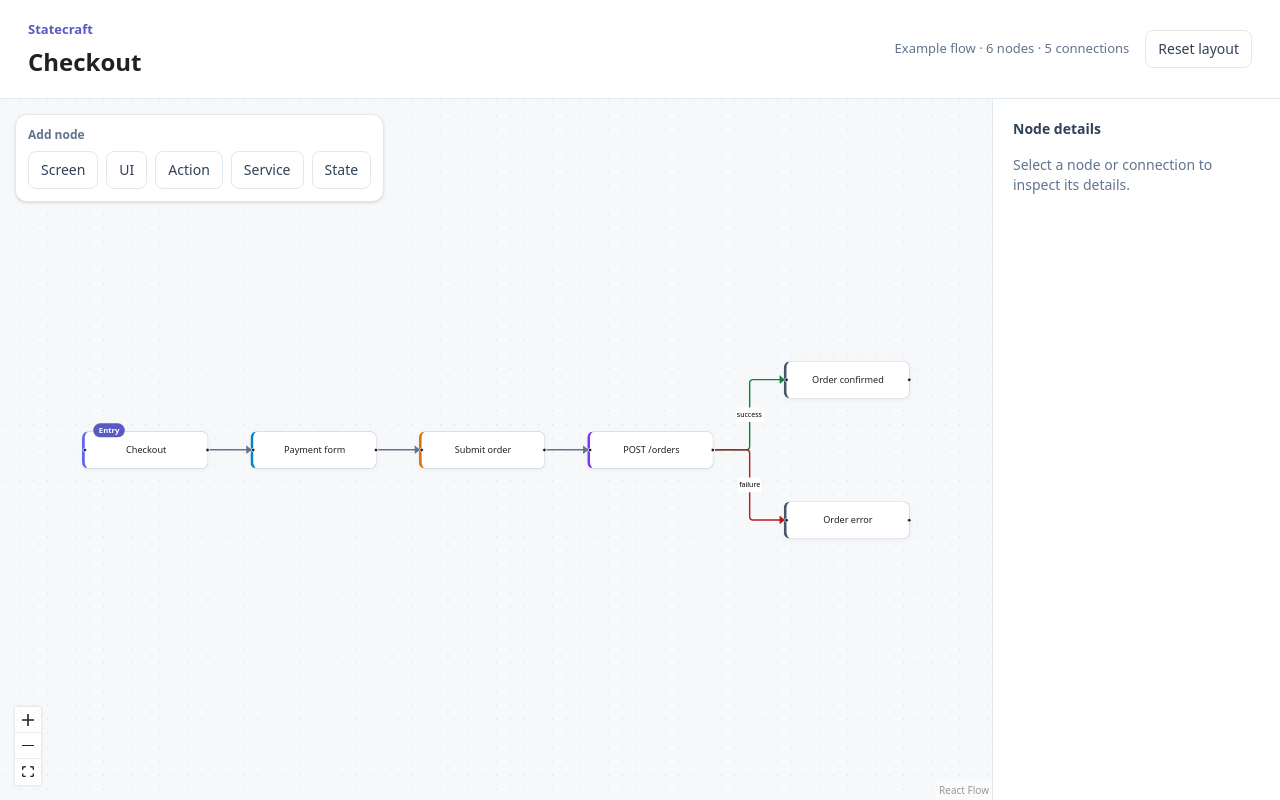
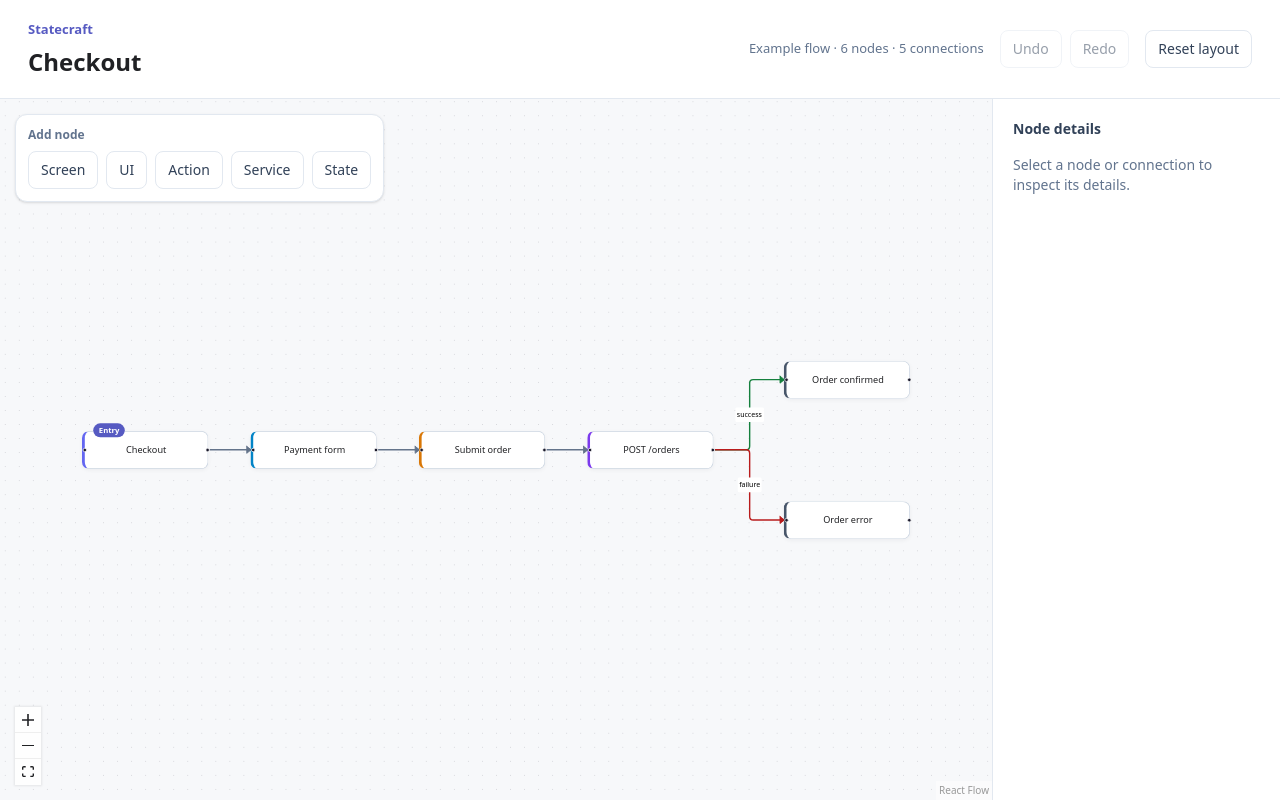
Before and after one commit to NicolasMilliard/statecraft, a React (Vite) app in the folder apps/web/: page / in a window 1280 px wide. Built offline with nearby package versions, Linux system fonts and the light colour scheme.

Commit message:
feat(web): add undo and redo to the flow editor

```diff
--- a/apps/web/src/App.tsx
+++ b/apps/web/src/App.tsx
@@ -19,6 +19,10 @@ export default function App() {
     resetLayout,
     deleteEdge,
     deleteNode,
+    undo,
+    redo,
+    canUndo,
+    canRedo,
   } = useFlowEditor(checkoutFlow, checkoutLayout);
 
   const [selection, setSelection] = useState<CanvasSelection>(null);
@@ -56,6 +60,26 @@ export default function App() {
             Example flow · {flow.nodes.length} nodes · {flow.edges.length}{' '}
             connections
           </p>
+
+          <div role="group" aria-label="Edit history" className="flex gap-2">
+            <button
+              type="button"
+              onClick={undo}
+              disabled={!canUndo}
+              className="cursor-pointer rounded-lg border border-slate-200 bg-white px-3 py-2 text-sm font-medium text-slate-700 hover:bg-slate-50 focus-visible:outline-2 focus-visible:outline-offset-2 focus-visible:outline-brand disabled:cursor-not-allowed disabled:opacity-50"
+            >
+              Undo
+            </button>
+
+            <button
+              type="button"
+              onClick={redo}
+              disabled={!canRedo}
+              className="cursor-pointer rounded-lg border border-slate-200 bg-white px-3 py-2 text-sm font-medium text-slate-700 hover:bg-slate-50 focus-visible:outline-2 focus-visible:outline-offset-2 focus-visible:outline-brand disabled:cursor-not-allowed disabled:opacity-50"
+            >
+              Redo
+            </button>
+          </div>
 
           <button
             type="button"
--- a/apps/web/src/editor/use-flow-editor.ts
+++ b/apps/web/src/editor/use-flow-editor.ts
@@ -5,10 +5,11 @@ import type {
   FlowNode,
   FlowNodeKind,
 } from '@statecraft/core';
-import { useCallback, useState } from 'react';
+import { useCallback } from 'react';
 import type { FlowLayout, FlowNodePosition } from '../canvas/flow-layout';
 import { NODE_KIND_LABELS } from '../node-kind-labels';
 import { canAddFlowEdge } from './can-add-flow-edge';
+import { useHistoryState } from './use-history-state';
 
 interface FlowEditorState {
   readonly flow: Flow;
@@ -16,8 +17,32 @@ interface FlowEditorState {
   readonly initialLayout: FlowLayout;
 }
 
+function areLayoutsEqual(left: FlowLayout, right: FlowLayout): boolean {
+  const entries = Object.entries(left.positions);
+
+  if (
+    left.flowId !== right.flowId ||
+    entries.length !== Object.keys(right.positions).length
+  ) {
+    return false;
+  }
+
+  return entries.every(([nodeId, position]) => {
+    const otherPosition = right.positions[nodeId];
+
+    return position.x === otherPosition?.x && position.y === otherPosition?.y;
+  });
+}
+
 export function useFlowEditor(initialFlow: Flow, initialLayout: FlowLayout) {
-  const [editor, setEditor] = useState<FlowEditorState>(() => ({
+  const {
+    state: editor,
+    setState: setEditor,
+    undo,
+    redo,
+    canUndo,
+    canRedo,
+  } = useHistoryState<FlowEditorState>(() => ({
     flow: initialFlow,
     layout: initialLayout,
     initialLayout,
@@ -80,7 +105,7 @@ export function useFlowEditor(initialFlow: Flow, initialLayout: FlowLayout) {
         };
       });
     },
-    [],
+    [setEditor],
   );
 
   function renameNode(nodeId: string, label: string) {
@@ -221,24 +246,36 @@ export function useFlowEditor(initialFlow: Flow, initialLayout: FlowLayout) {
     });
   }
 
-  const updateLayout = useCallback((nextLayout: FlowLayout) => {
+  const updateLayout = useCallback(
+    (nextLayout: FlowLayout) => {
+      setEditor((current) => {
+        if (
+          nextLayout.flowId !== current.flow.id ||
+          areLayoutsEqual(current.layout, nextLayout)
+        ) {
+          return current;
+        }
+
+        return {
+          ...current,
+          layout: nextLayout,
+        };
+      });
+    },
+    [setEditor],
+  );
+
+  function resetLayout() {
     setEditor((current) => {
-      if (nextLayout.flowId !== current.flow.id) {
+      if (areLayoutsEqual(current.layout, current.initialLayout)) {
         return current;
       }
 
       return {
         ...current,
-        layout: nextLayout,
+        layout: current.initialLayout,
       };
     });
-  }, []);
-
-  function resetLayout() {
-    setEditor((current) => ({
-      ...current,
-      layout: current.initialLayout,
-    }));
   }
 
   return {
@@ -251,6 +288,10 @@ export function useFlowEditor(initialFlow: Flow, initialLayout: FlowLayout) {
     setEdgeKind,
     deleteNode,
     deleteEdge,
+    undo,
+    redo,
+    canUndo,
+    canRedo,
     updateLayout,
     resetLayout,
   };
--- /dev/null
+++ b/apps/web/src/editor/use-history-state.ts
@@ -0,0 +1,74 @@
+import { useCallback, useState } from 'react';
+
+const HISTORY_LIMIT = 100;
+
+interface HistoryState<T> {
+  readonly past: readonly T[];
+  readonly present: T;
+  readonly future: readonly T[];
+}
+
+export function useHistoryState<T extends object>(createInitialState: () => T) {
+  const [history, setHistory] = useState<HistoryState<T>>(() => ({
+    past: [],
+    present: createInitialState(),
+    future: [],
+  }));
+
+  const setState = useCallback((update: (current: T) => T) => {
+    setHistory((current) => {
+      const next = update(current.present);
+
+      if (Object.is(next, current.present)) {
+        return current;
+      }
+
+      return {
+        past: [...current.past, current.present].slice(-HISTORY_LIMIT),
+        present: next,
+        future: [],
+      };
+    });
+  }, []);
+
+  const undo = useCallback(() => {
+    setHistory((current) => {
+      const previous = current.past.at(-1);
+
+      if (previous === undefined) {
+        return current;
+      }
+
+      return {
+        past: current.past.slice(0, -1),
+        present: previous,
+        future: [current.present, ...current.future],
+      };
+    });
+  }, []);
+
+  const redo = useCallback(() => {
+    setHistory((current) => {
+      const next = current.future[0];
+
+      if (next === undefined) {
+        return current;
+      }
+
+      return {
+        past: [...current.past, current.present],
+        present: next,
+        future: current.future.slice(1),
+      };
+    });
+  }, []);
+
+  return {
+    state: history.present,
+    setState,
+    undo,
+    redo,
+    canUndo: history.past.length > 0,
+    canRedo: history.future.length > 0,
+  };
+}
--- a/apps/web/src/inspector/NodeLabelEditor.tsx
+++ b/apps/web/src/inspector/NodeLabelEditor.tsx
@@ -9,6 +9,12 @@ interface NodeLabelEditorProps {
 export function NodeLabelEditor({ node, onRename }: NodeLabelEditorProps) {
   const inputId = useId();
   const [draftLabel, setDraftLabel] = useState(node.label);
+  const [previousLabel, setPreviousLabel] = useState(node.label);
+
+  if (previousLabel !== node.label) {
+    setPreviousLabel(node.label);
+    setDraftLabel(node.label);
+  }
 
   const normalizedLabel = draftLabel.trim();
   const isValid = normalizedLabel.length > 0;
```
